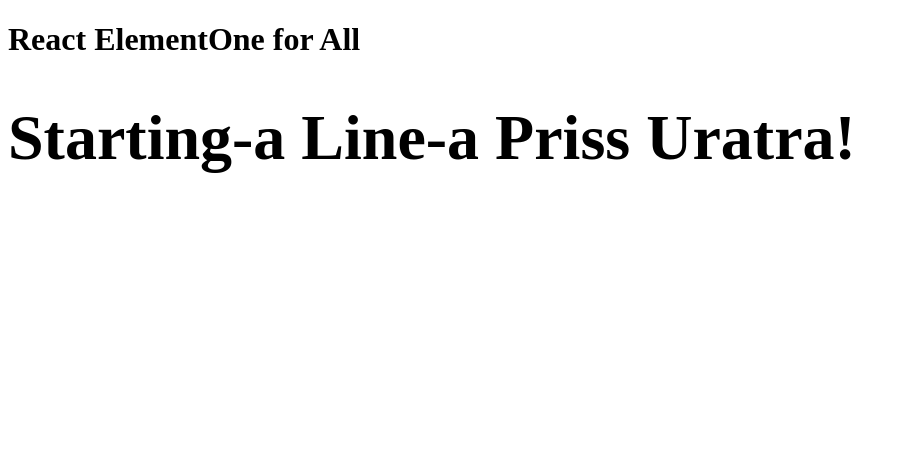
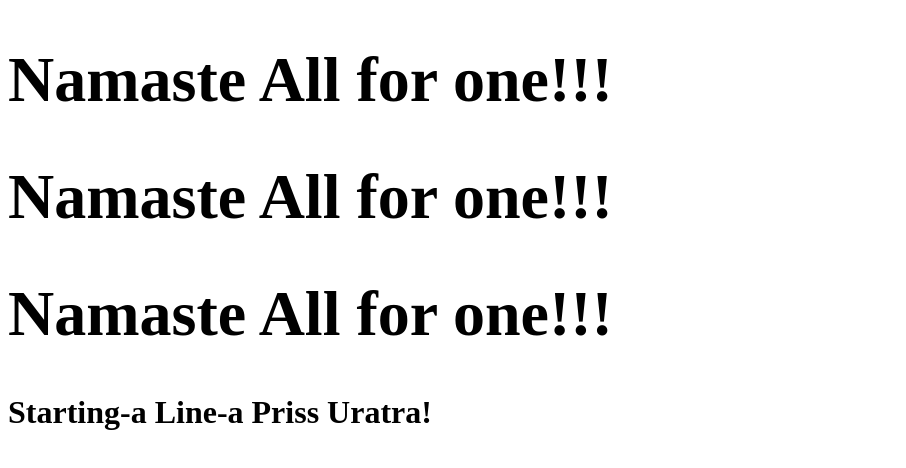
Before and after one commit to ishanrawat97/React-Things, a React (Vite) app: page / in a window 1280 px wide. Shown: the top 468 px of the page, without its empty margins (0-906 px from the left). Built offline with nearby package versions, Linux system fonts and the light colour scheme.

Commit message:
3 ways to call React Component inside another

```diff
--- a/App.js
+++ b/App.js
@@ -1,28 +1,28 @@
 import React from "react";
 import ReactDOM from "react-dom/client";
 
-const elem = <span>React Element</span>;
+const Title = () => (
+    <h1
+        className="head"
+        tabIndex="5"
+    >
+        Namaste All for one!!!
+    </h1>
+);
+
 //React Functional Component
 const HeadingComponent = () => (
     <div>
         <h1 className="head">
+            <Title></Title>
+            <Title />
+            {Title()}
             Starting-a Line-a Priss Uratra!
         </h1>
     </div>
 );
-const title = (
-    <h1
-        className="head"
-        tableIndex="5"
-    >
-        {elem}
-        One for All
-        <HeadingComponent />
-    </h1>
-);
-
 const root = ReactDOM.createRoot(
     document.getElementById("root")
 );
 
-root.render(title);
+root.render(<HeadingComponent />);
```
